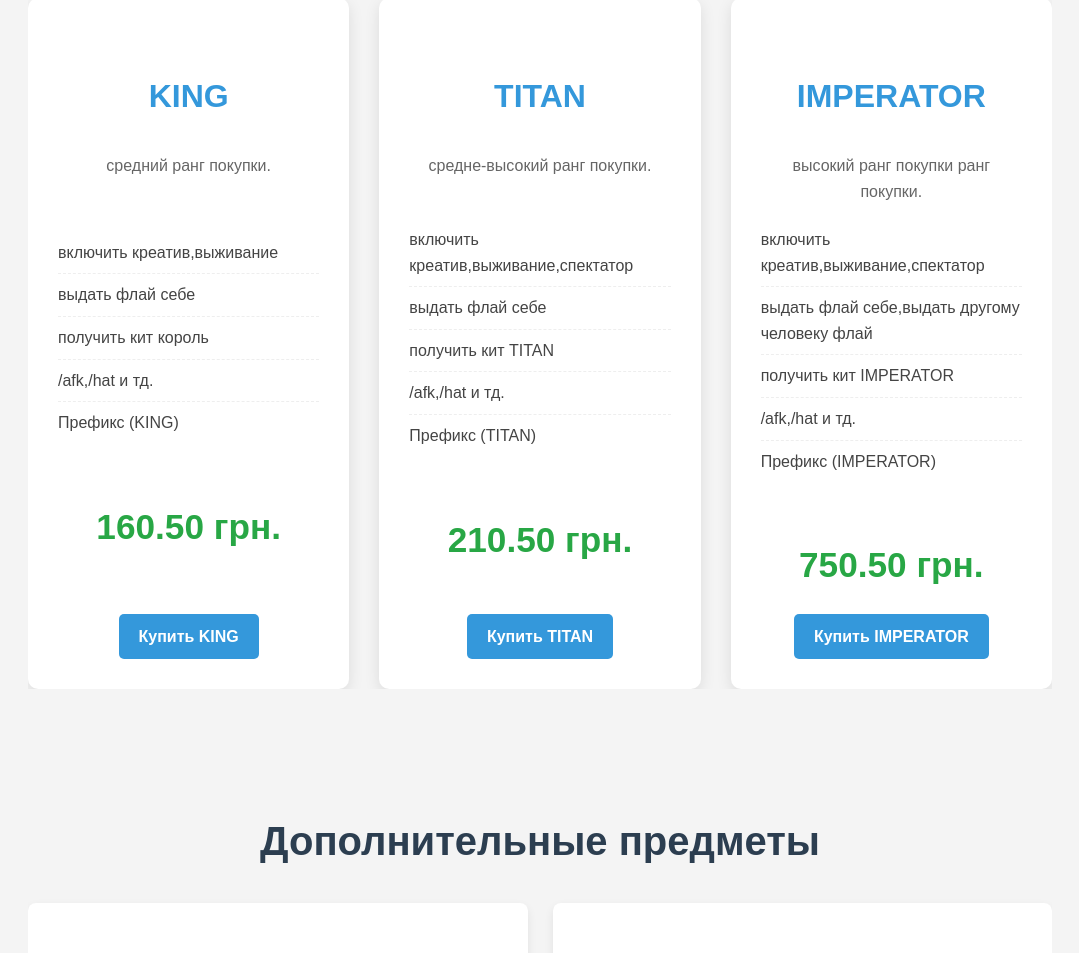
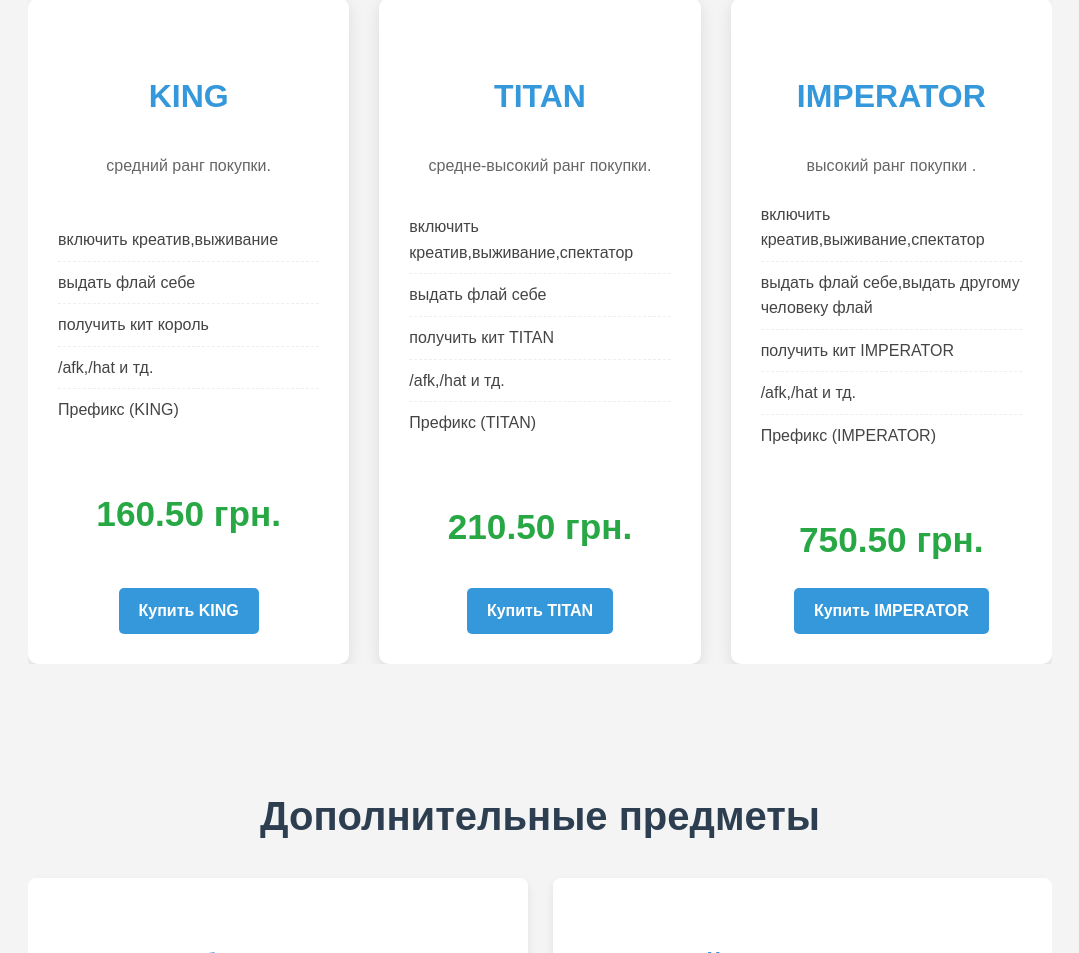
Before and after one commit to PRENTOS222/Maingrief.com, a plain HTML site: page donate.html in a window 1280 px wide. Shown: the part 1380-2333 px from the top of the page, without its empty margins (100-1179 px from the left). Drawn offline with Linux system fonts and the light colour scheme; files that its build step writes are made by us from their sources.

Commit message:
Update donate.html

```diff
--- a/donate.html
+++ b/donate.html
@@ -107,7 +107,7 @@
 
                            <div class="rank-item">
                         <h4>IMPERATOR</h4>
-                        <p>высокий ранг покупки ранг покупки.</p>
+                        <p>высокий ранг покупки .</p>
                         <ul>
                             <li>включить креатив,выживание,спектатор</li>
                             <li>выдать флай себе,выдать другому человеку флай </li>
```
